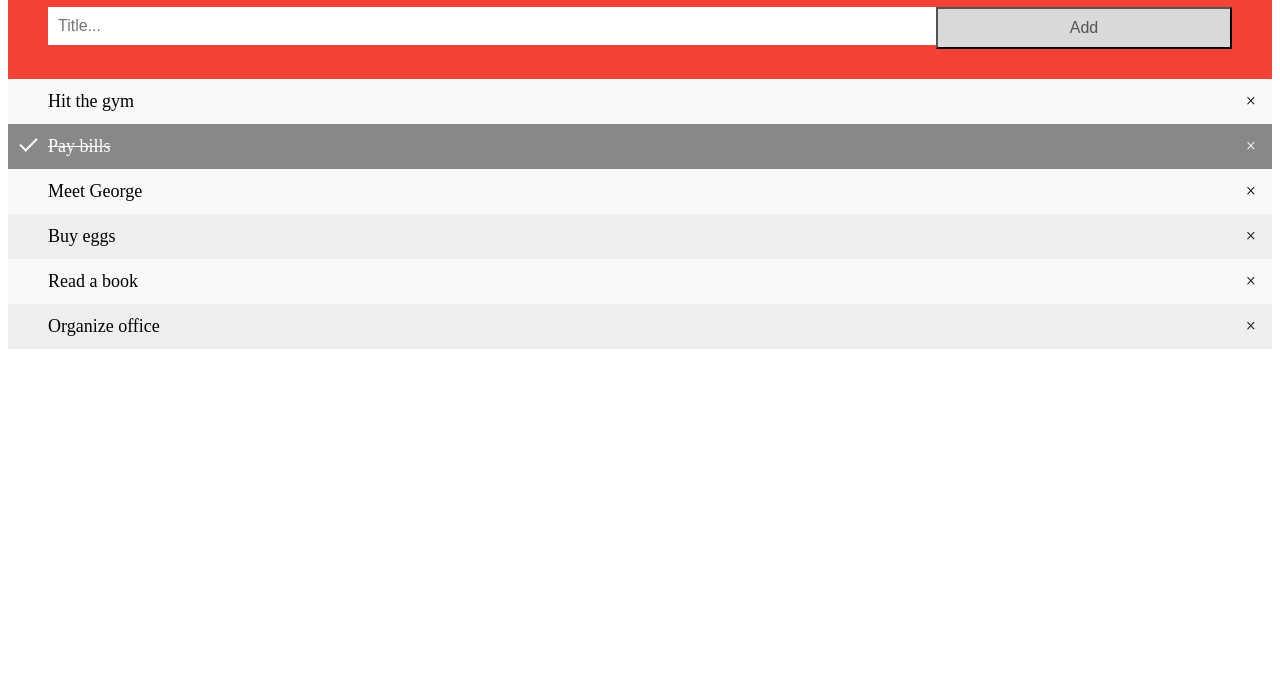
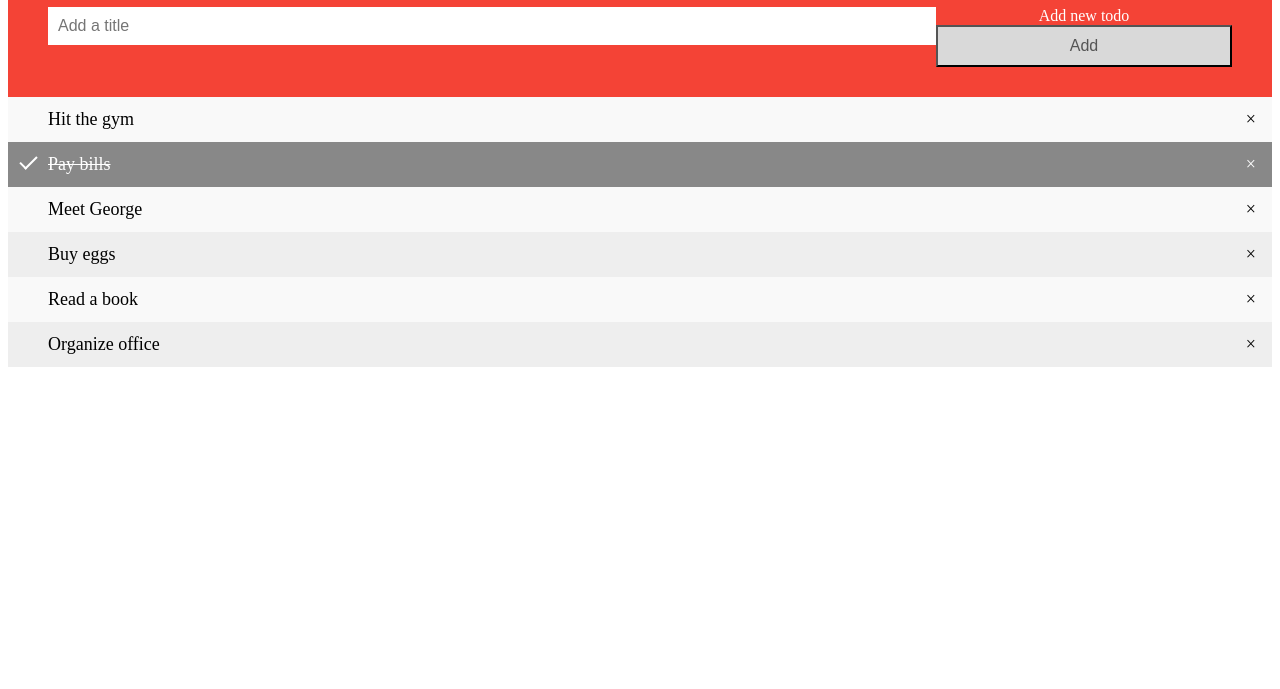
Before and after one commit to javascriptst18/w3-todo-refactor, a plain HTML site: page index.html in a window 1280 px wide. Shown: the part 111-800 px from the top of the page. Drawn offline with Linux system fonts and the light colour scheme.

Commit message:
Missing label for input, rename id for input

```diff
--- a/index.html
+++ b/index.html
@@ -12,7 +12,8 @@
 <body>
   <header class="header">
     <h1>My To Do List</h1>
-    <input type="text" id="myInput" placeholder="Title...">
+    <label for="addNewTodo">Add new todo</label>
+    <input type="text" id="addNewTodo" placeholder="Add a title">
     <button onclick="newElement()" class="addBtn">Add</button>
   </header>
 
```
